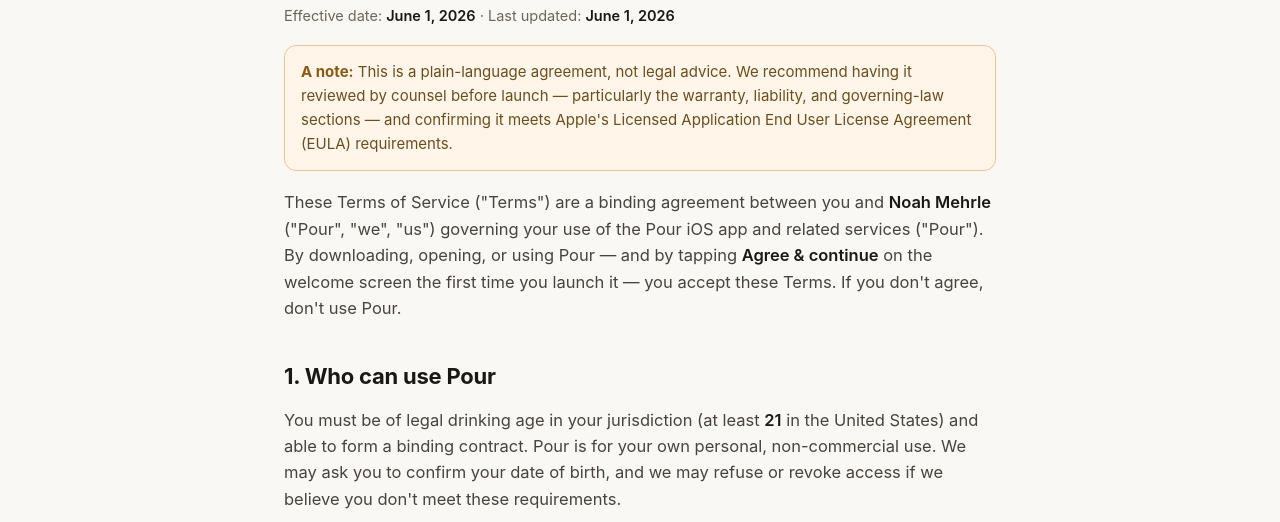
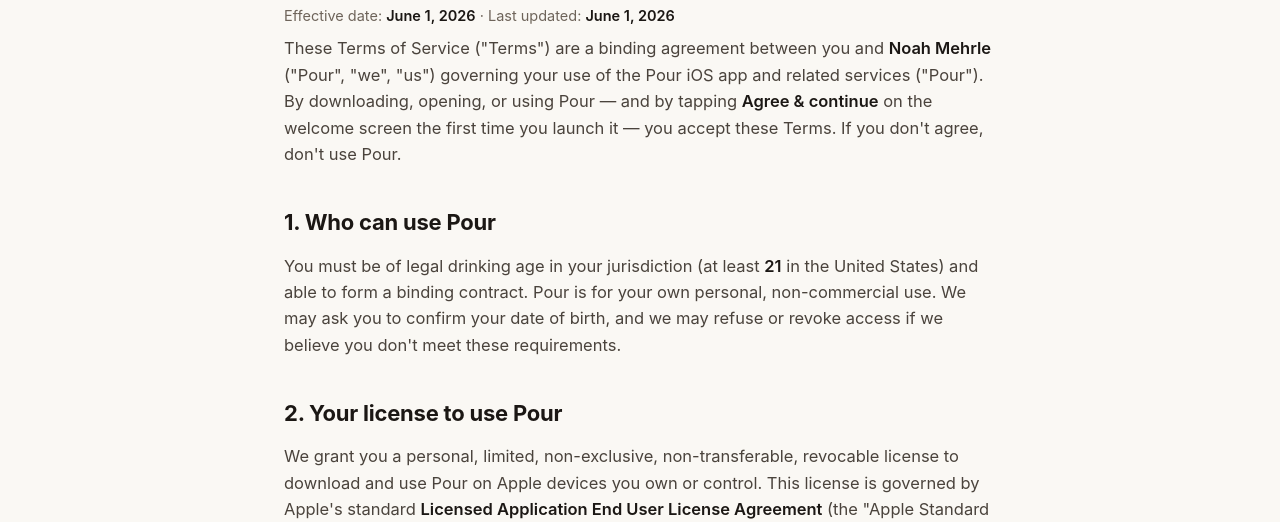
Before and after one commit to noahmehrle2-prog/getpour, a plain HTML site: page terms.html in a window 1280 px wide. Shown: the part 221-743 px from the top of the page. Drawn offline with Linux system fonts and the light colour scheme.

Commit message:
Remove pre-launch counsel-review note from Terms

```diff
--- a/terms.html
+++ b/terms.html
@@ -74,8 +74,6 @@
   <span class="eyebrow">Legal</span>
   <h1>Terms of Service</h1>
   <p class="meta">Effective date: <strong>June 1, 2026</strong> · Last updated: <strong>June 1, 2026</strong></p>
-
-  <div class="todo"><b>A note:</b> This is a plain-language agreement, not legal advice. We recommend having it reviewed by counsel before launch — particularly the warranty, liability, and governing-law sections — and confirming it meets Apple's Licensed Application End User License Agreement (EULA) requirements.</div>
 
   <p>These Terms of Service ("Terms") are a binding agreement between you and <strong>Noah Mehrle</strong> ("Pour", "we", "us") governing your use of the Pour iOS app and related services ("Pour"). By downloading, opening, or using Pour — and by tapping <strong>Agree &amp; continue</strong> on the welcome screen the first time you launch it — you accept these Terms. If you don't agree, don't use Pour.</p>
 
```
